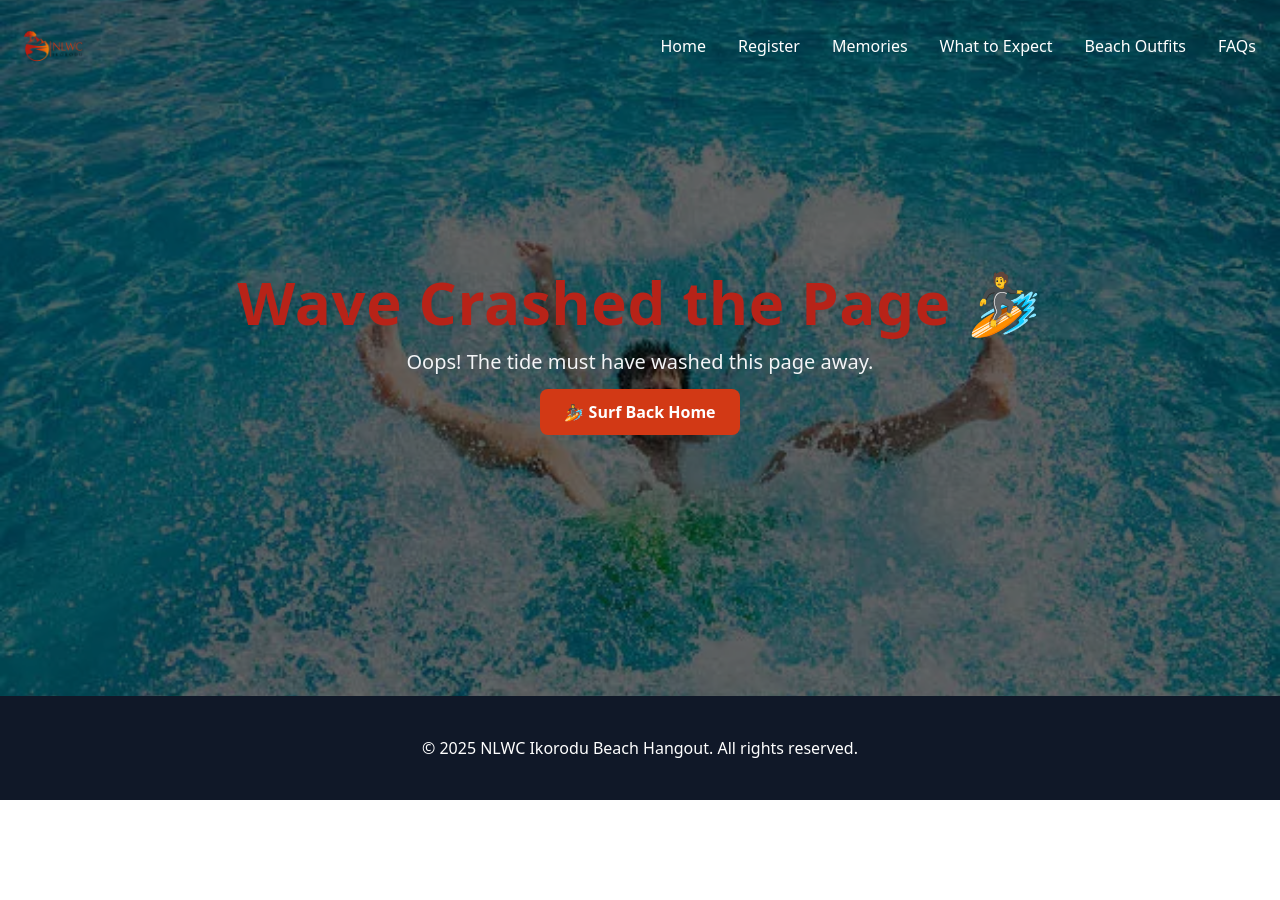
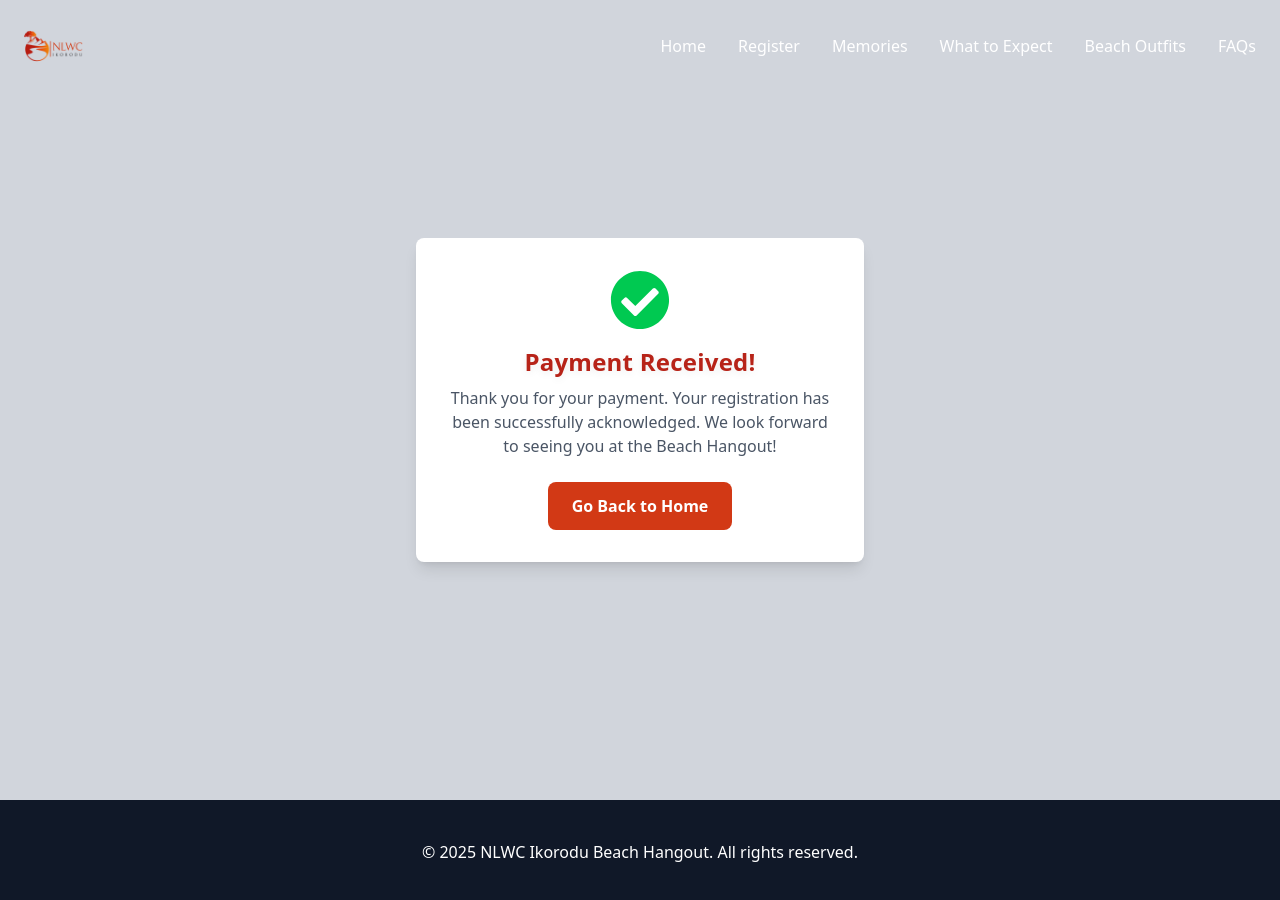
Before and after one commit to adeniji-adebanjo/beach-hangout, a Next.js app: page /payment-received in a window 1280 px wide. Before the commit this address had no page. Shown: the top 900 px of the page. Before the commit the page ends 800 px from the top, so only its background shows below. Built offline with nearby package versions, Linux system fonts and the light colour scheme.

Commit message:
added page: payment received

```diff
--- /dev/null
+++ b/src/app/payment-received/page.tsx
@@ -0,0 +1,37 @@
+"use client";
+
+import Navbar from "@/components/Navbar";
+import Footer from "@/components/Footer";
+import { FaCheckCircle } from "react-icons/fa";
+
+export default function PaymentReceivedPage() {
+  return (
+    <>
+      {/* Navbar */}
+      <Navbar />
+
+      {/* Main Content */}
+      <main className="flex flex-col items-center justify-center min-h-screen bg-gray-300 text-center px-4">
+        <div className="bg-white shadow-lg rounded-lg p-8 max-w-md w-full">
+          <FaCheckCircle className="text-green-500 text-6xl mx-auto mb-4" />
+          <h1 className="text-2xl font-bold text-gray-800 mb-2">
+            Payment Received!
+          </h1>
+          <p className="text-gray-600 mb-6">
+            Thank you for your payment. Your registration has been successfully
+            acknowledged. We look forward to seeing you at the Beach Hangout!
+          </p>
+          <a
+            href="/"
+            className="inline-block bg-[#d23915] text-white px-6 py-3 rounded-lg font-semibold hover:bg-[#b72318] transition"
+          >
+            Go Back to Home
+          </a>
+        </div>
+      </main>
+
+      {/* Footer */}
+      <Footer />
+    </>
+  );
+}
```
